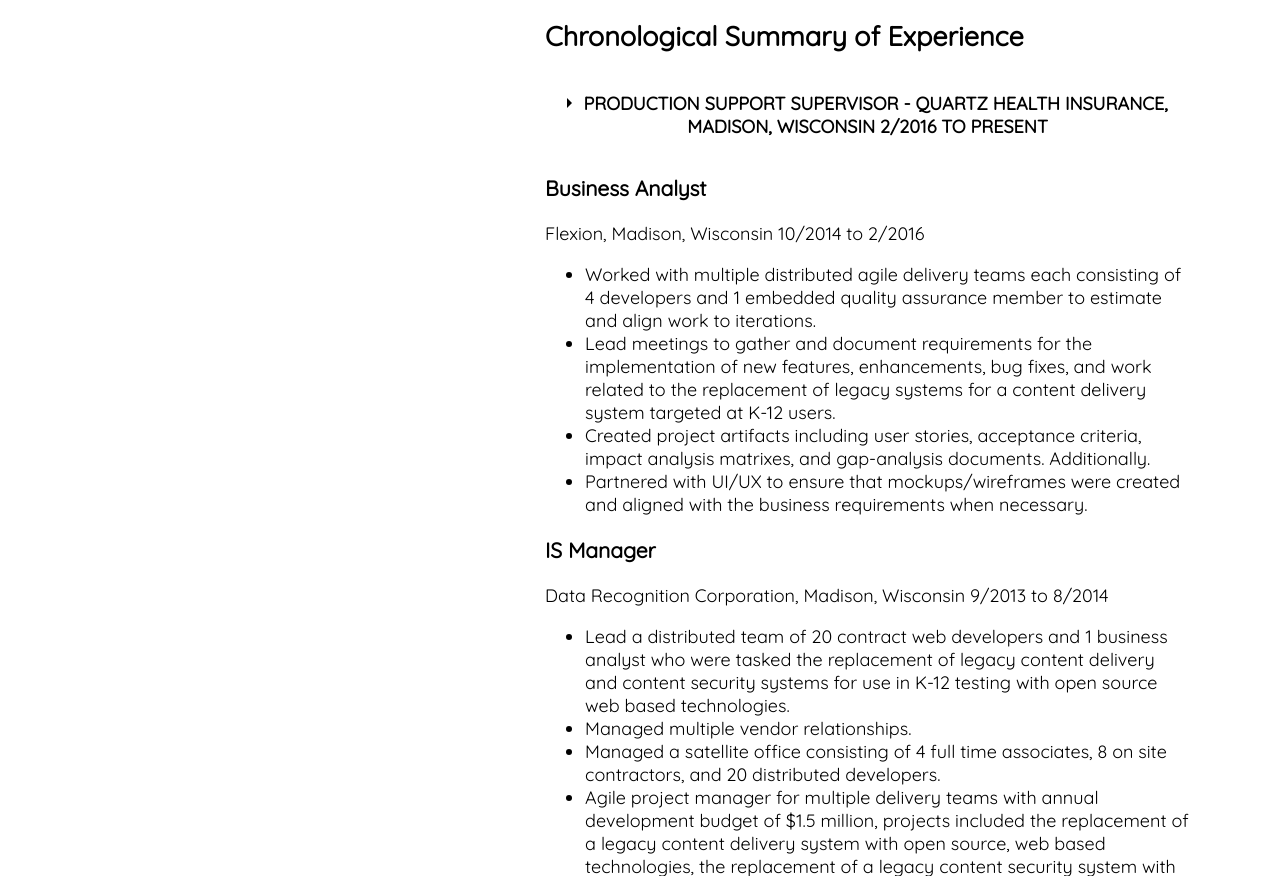
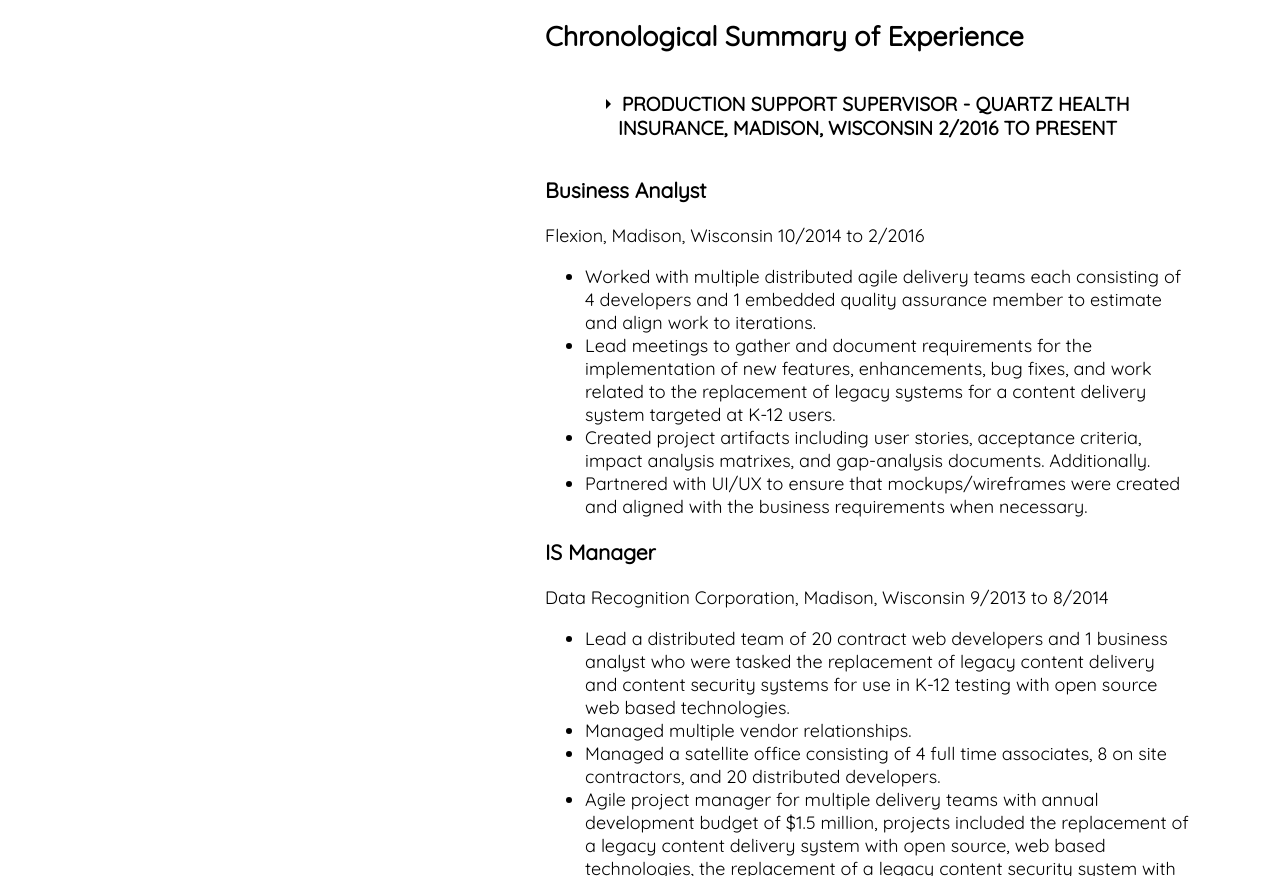
Before and after one commit to jakemunz/jakemunz.github.io, a plain HTML site: page index.html in a window 1280 px wide. Shown: the part 1290-2166 px from the top of the page. Drawn offline with Linux system fonts and the light colour scheme.

Commit message:
Update styles.css

```diff
--- a/styles.css
+++ b/styles.css
@@ -82,8 +82,8 @@ input[type='checkbox'] {
   display: block;
 
   font-weight: bold;
- /* font-family: monospace;
-  font-size: 1.2rem; */
+ /* font-family: monospace; */
+  font-size: 1.2rem;
   text-transform: uppercase;
   text-align: center;
 
```
